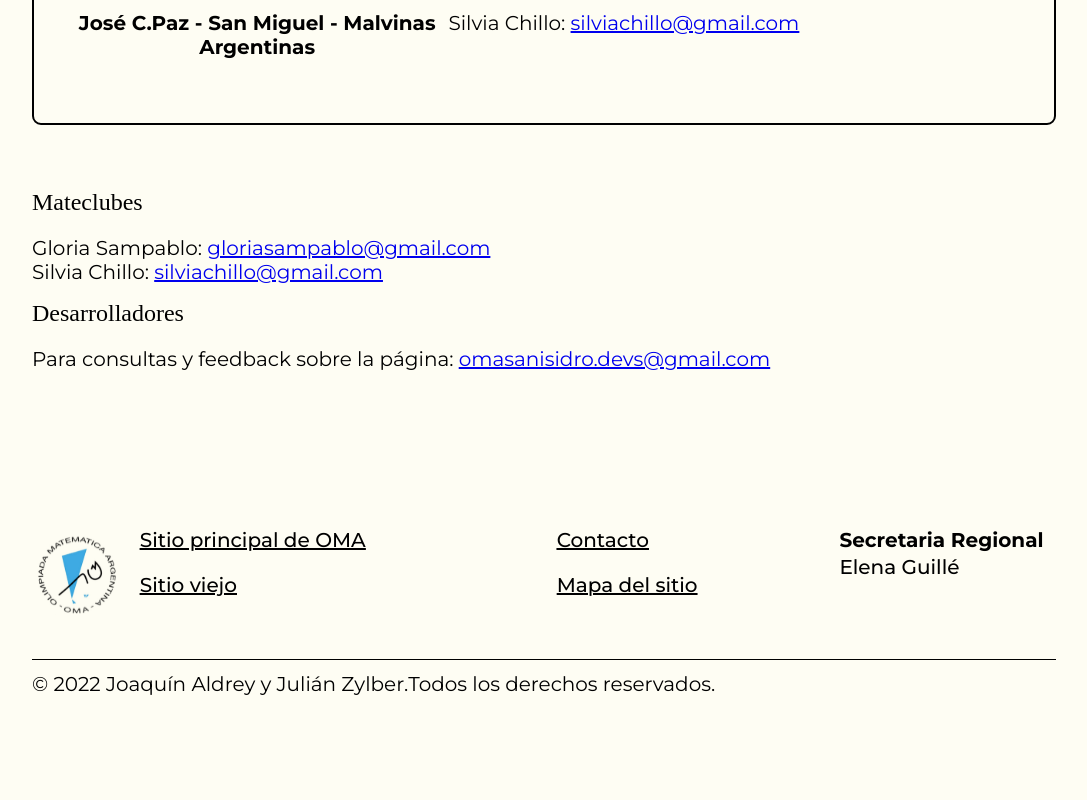
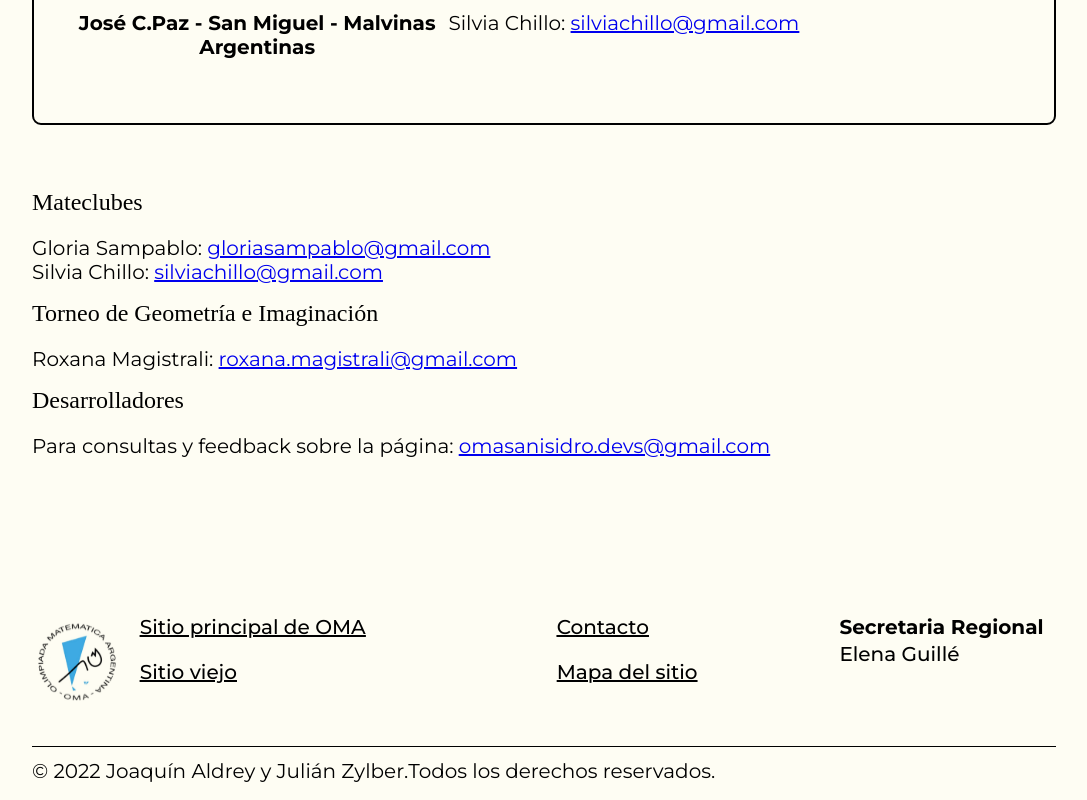
Before and after one commit to JZylber/oma-san-isidro, a Next.js app: page /contacto in a window 1280 px wide. Shown: the part 608-1408 px from the top of the page, without its empty margins (96-1183 px from the left). Before the commit the page ends 1321 px from the top, so only its background shows below. Built offline with nearby package versions, Linux system fonts and the light colour scheme; a web font is replaced by a local one.

Commit message:
feat(geometry): contact information

```diff
--- a/pages/contacto.tsx
+++ b/pages/contacto.tsx
@@ -46,6 +46,10 @@ const Contact : NextPage = () => {
                 <p className={styles.mail_text}>Silvia Chillo: <a href="mailto:silviachillo@gmail.com">silviachillo@gmail.com</a></p>
             </div>
             <div className={styles.independent_category}>
+                <h3 className={styles.category_title}>Torneo de Geometría e Imaginación</h3>
+                <p className={styles.mail_text}>Roxana Magistrali: <a href="mailto:roxana.magistrali@gmail.com">roxana.magistrali@gmail.com</a></p>
+            </div>
+            <div className={styles.independent_category}>
                 <h3 className={styles.category_title}>Desarrolladores</h3>
                 <p className={styles.mail_text}>Para consultas y feedback sobre la página: <a href="mailto:omasanisidro.devs@gmail.com">omasanisidro.devs@gmail.com</a></p>
             </div>
```
